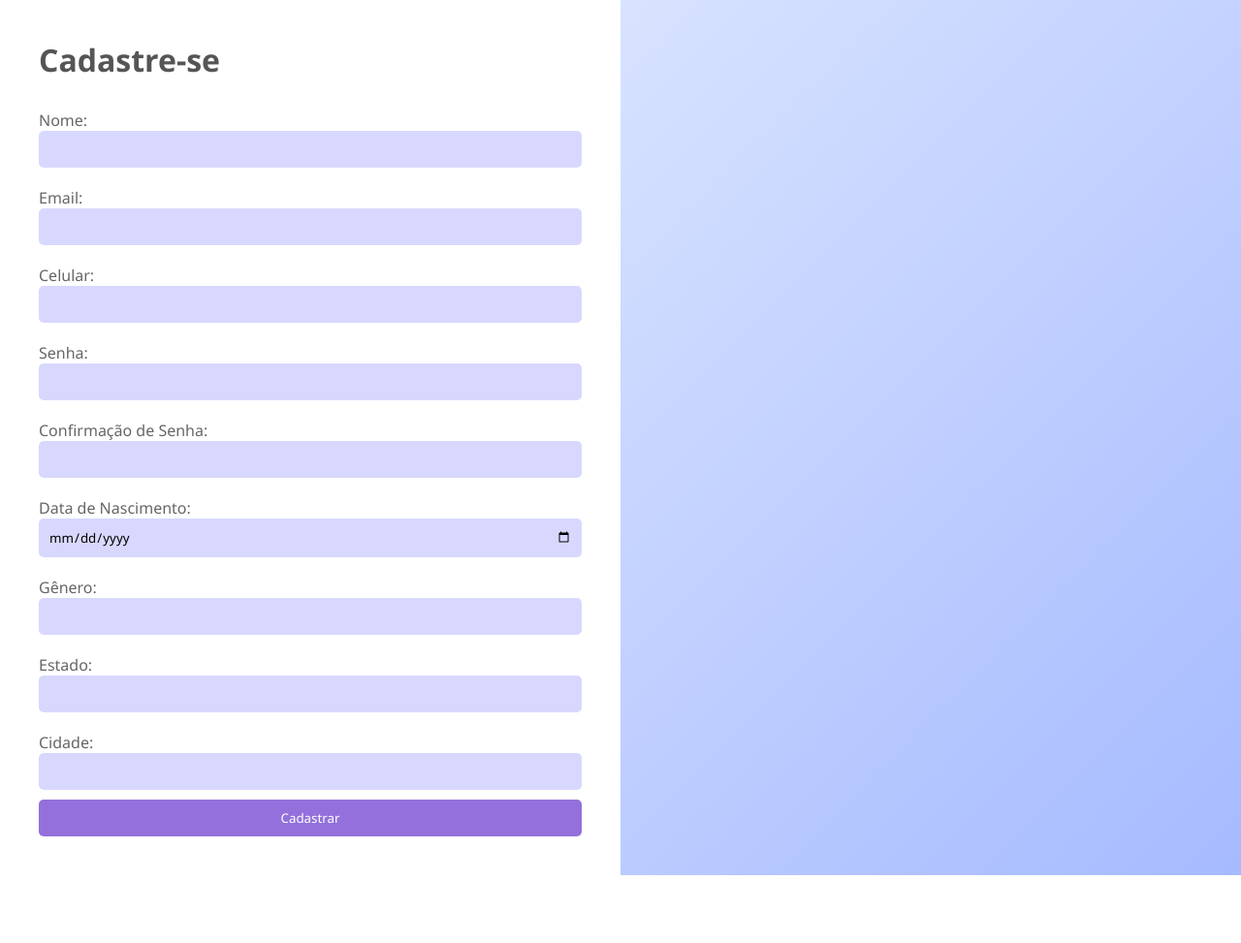
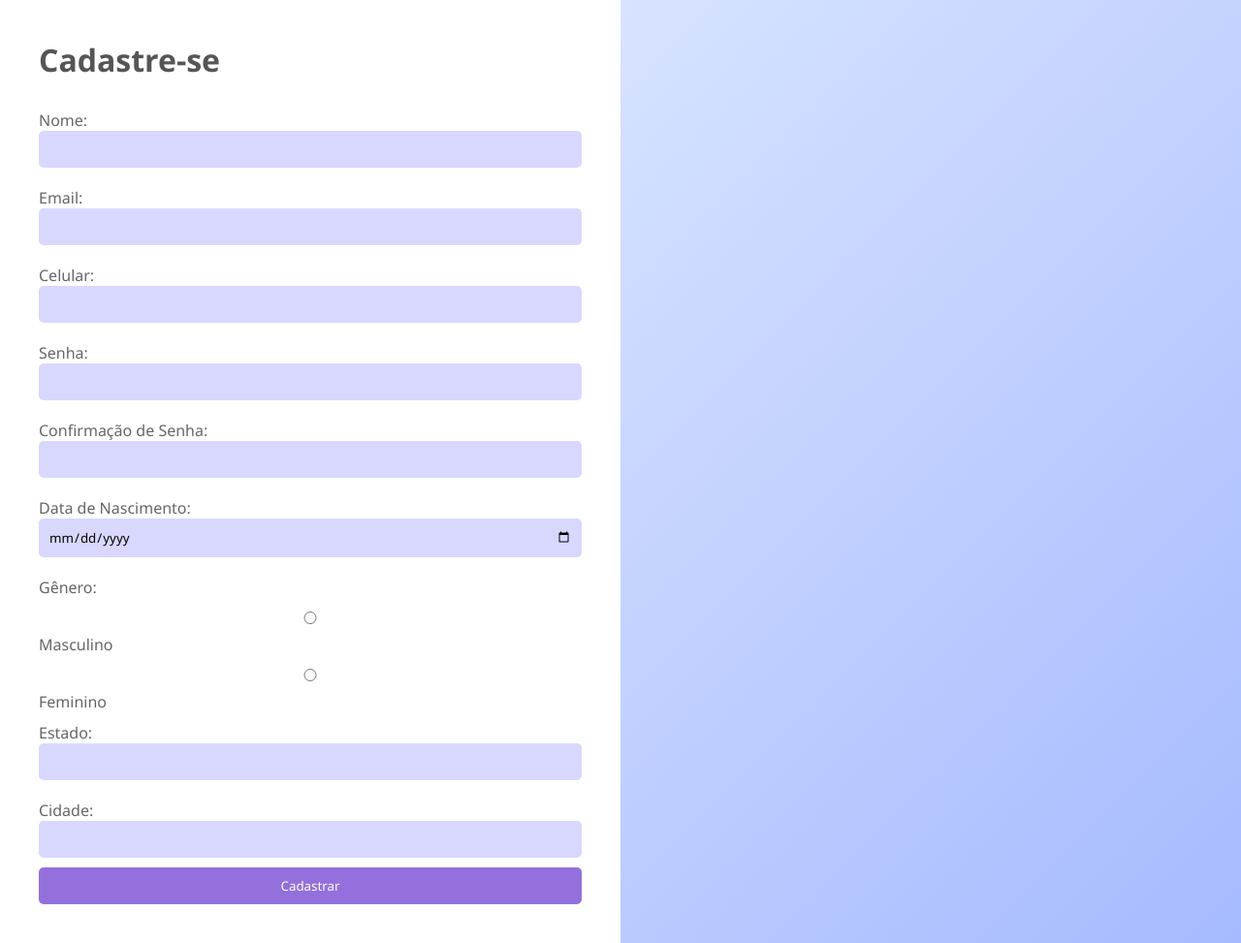
Before and after one commit to MateusDeBritoSantos/Projeto_Nova-Memoria, a PHP site: page /form_cadastro_usuario.php in a window 1280 px wide. Shown: the whole page at 97% size. Before the commit the page ends 903 px from the top, so only its background shows below. Run offline with PHP 8.4, Linux system fonts and the light colour scheme.

Commit message:
mudança no campo do cadastro

```diff
--- a/form_cadastro_usuario.php
+++ b/form_cadastro_usuario.php
@@ -120,7 +120,12 @@ button:hover {
         <input type="date" name="data_cad">
 
         <label>Gênero:</label>
-        <input type="text" name="gen_cad">
+        <label >
+          <input type="radio" name="sexo" value="Masculino"> Masculino
+        </label>
+        <label >
+          <input type="radio" name="sexo" value="Feminino"> Feminino
+        </label>
 
         <label>Estado:</label>
         <input type="text" name="estado_cad">
```
